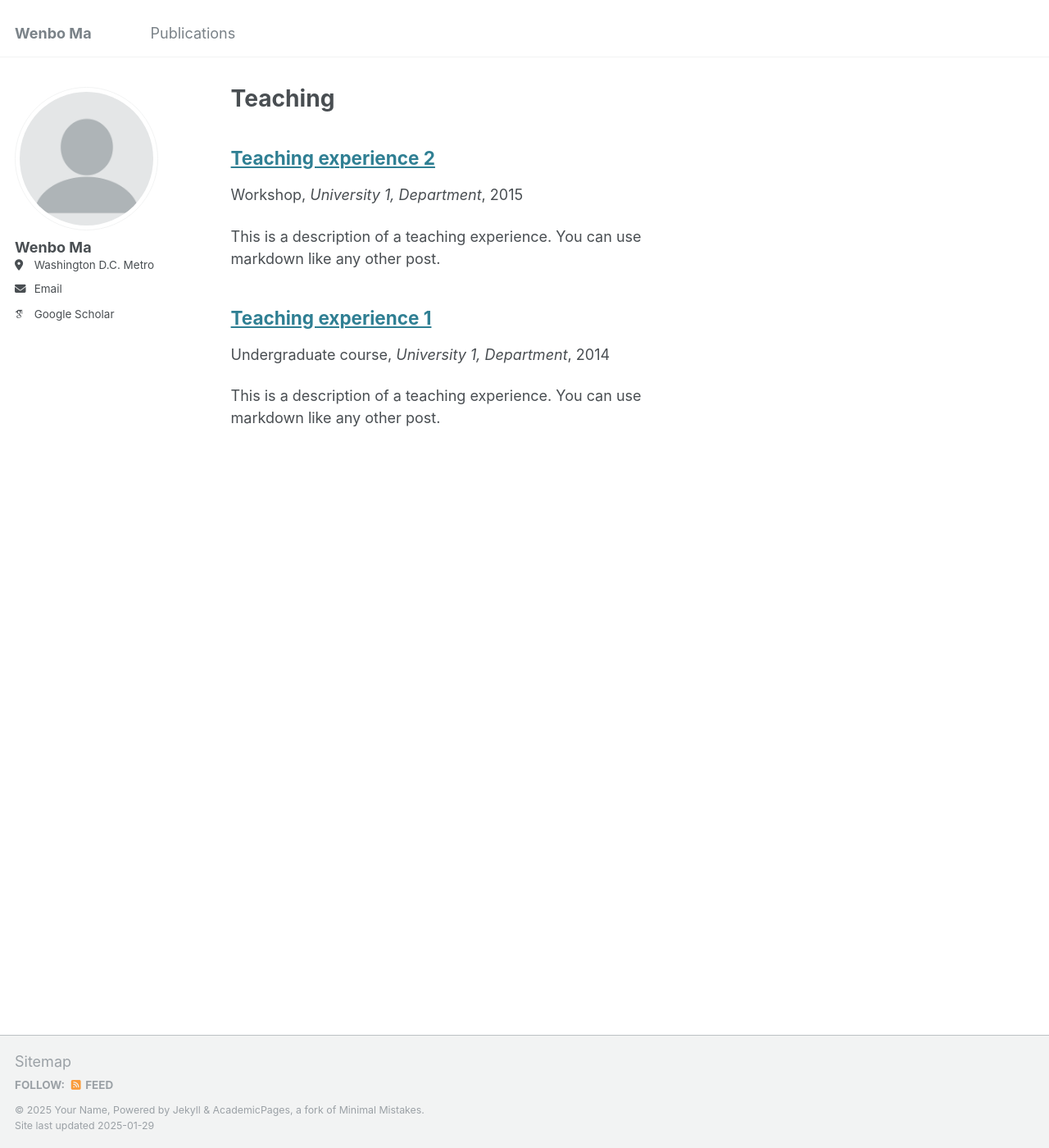
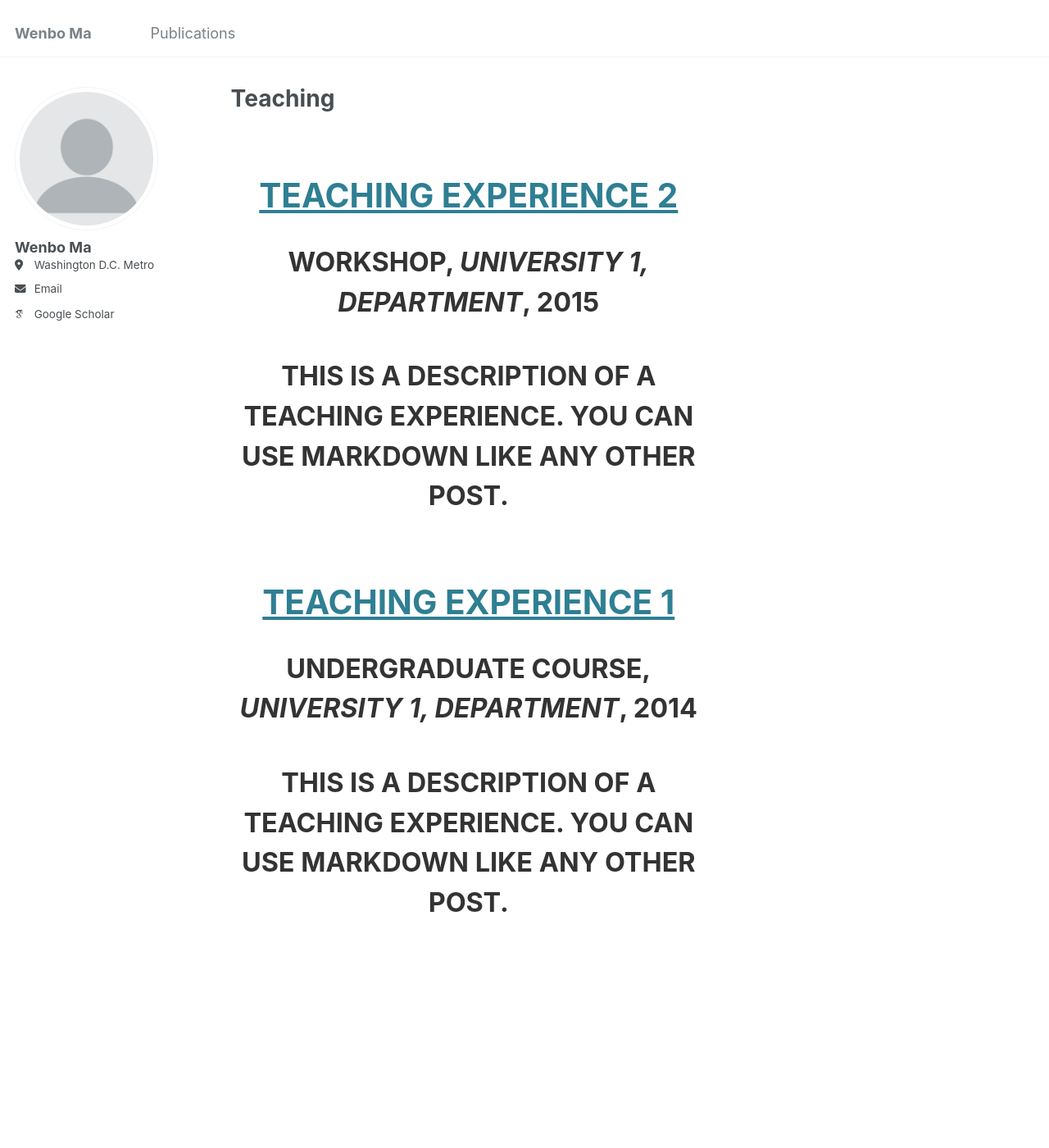
Before and after one commit to wenbo5565/wenbo5565.github.io, a Jekyll site: the page built from _pages/teaching.html, in a window 1280 px wide and 1400 px high. Shown: the whole window at 82% size. Built offline with Jekyll 4.4.1, drawn with Linux system fonts in a browser that asks for light colours; some web fonts are replaced.

Commit message:
Update academicons.css

```diff
--- a/assets/css/academicons.css
+++ b/assets/css/academicons.css
@@ -569,3 +569,12 @@ border-radius: .1em;
 .ai-inverse {
   color: #fff;
 }
+
+.archive__item {
+    font-size: 1.8rem; /* Change font size */
+    font-weight: bold; /* Make it bold */
+    color: #333; /* Change text color */
+    margin-bottom: 1.5rem; /* Add spacing below */
+    text-align: center; /* Center the text */
+    text-transform: uppercase; /* Make all letters uppercase */
+}
```
